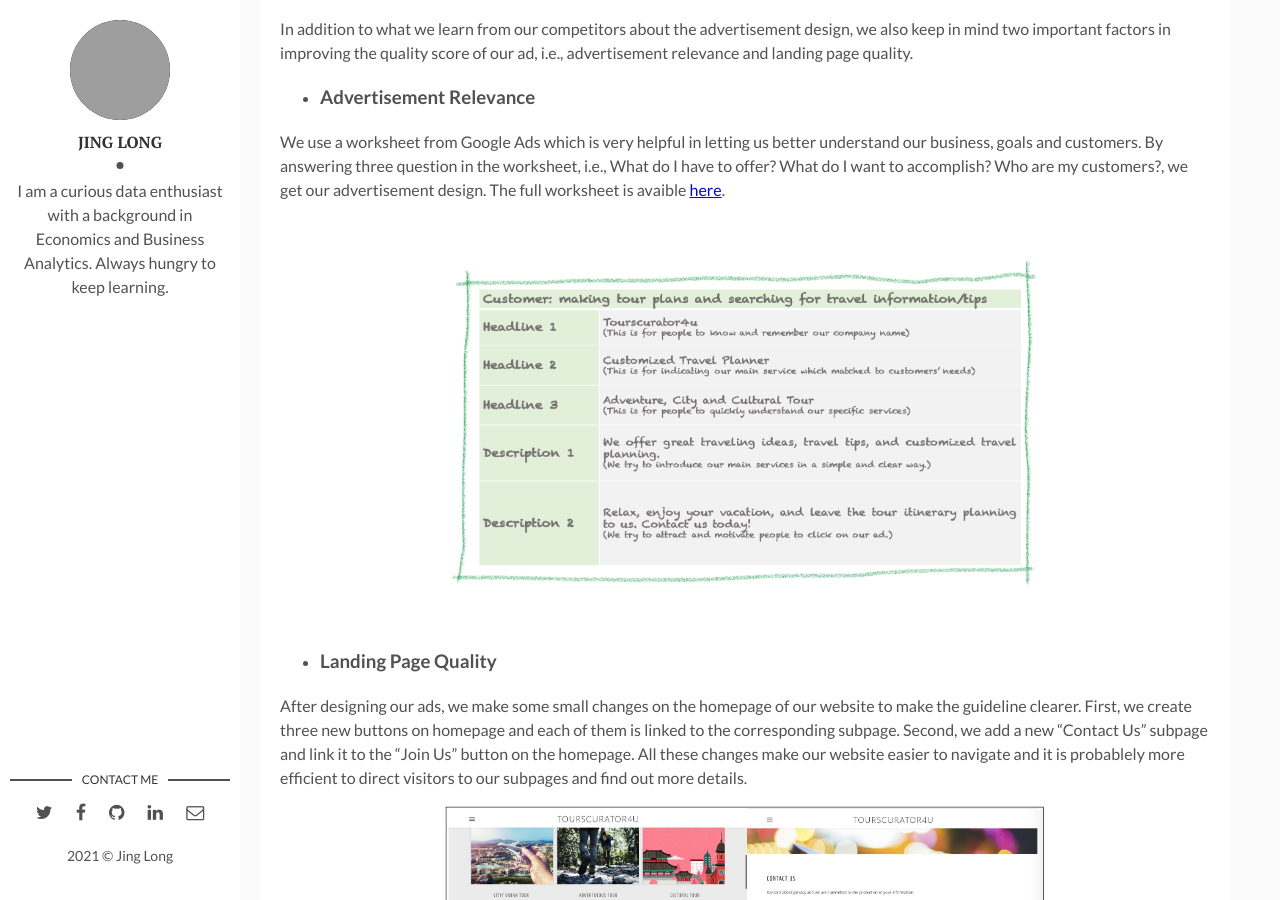
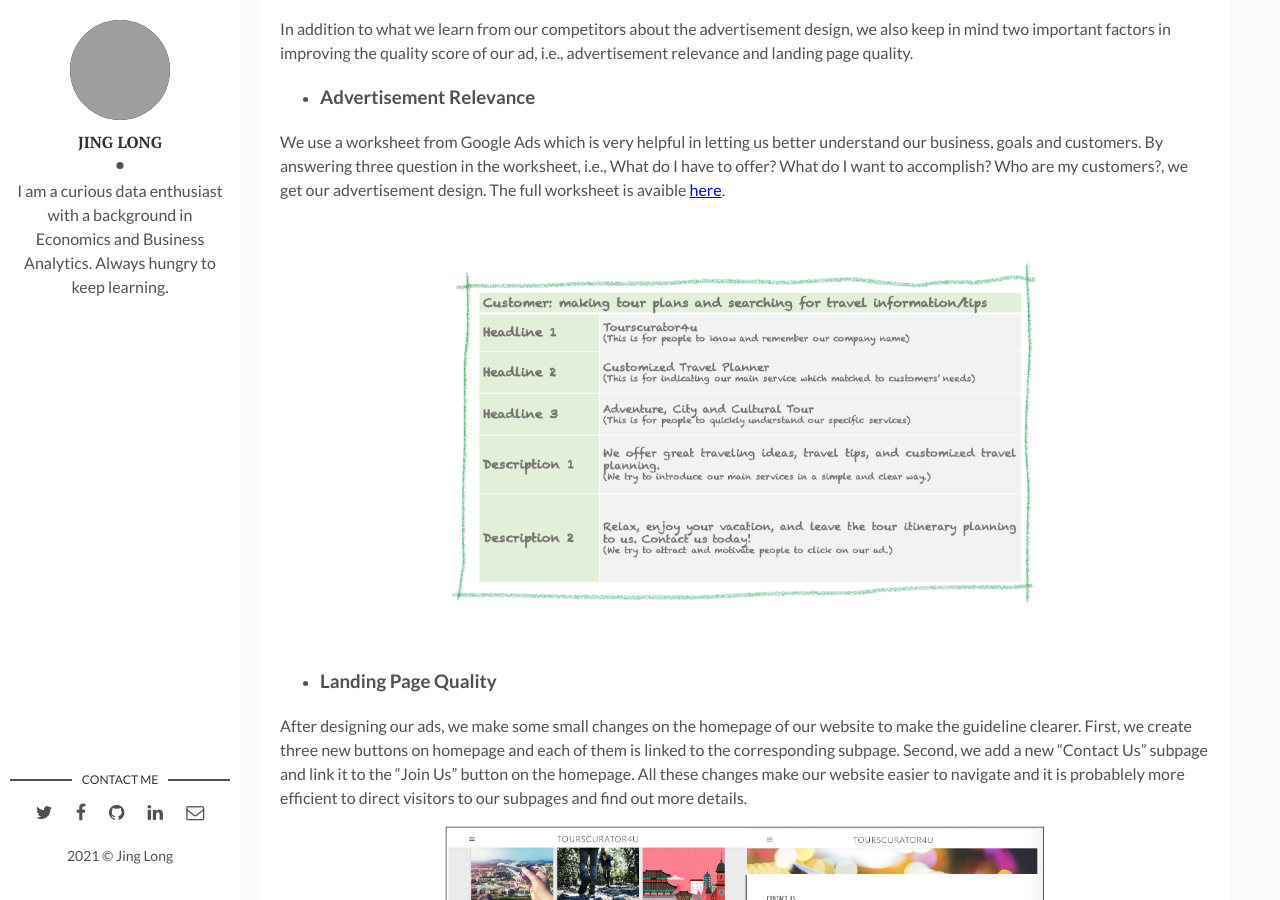
Before and after one commit to jing042323/jing-long, a Jekyll site: the page built from _posts/2021-10-07-google_ads.markdown, in a window 1280 px wide and 900 px high, scrolled down 5647 px. Built offline with Jekyll 4.4.1, drawn with Linux system fonts in a browser that asks for light colours; comment, search, counter and statistics services are not loaded; grey boxes are pictures that could not be loaded.

Commit message:
update ads

```diff
--- a/_posts/2021-10-07-google_ads.markdown
+++ b/_posts/2021-10-07-google_ads.markdown
@@ -142,7 +142,7 @@
 We use a worksheet from Google Ads which is very helpful in letting us better understand our business, goals and customers. By answering three question in the worksheet, i.e., What do I have to offer? What do I want to accomplish? Who are my customers?, we get our advertisement design. The full worksheet is avaible [here](https://github.com/jing042323/Case-Study/blob/main/Google_Ads/Appendix%201.pdf).
 
 <p align="center">
-<img src="{{site.baseurl}}/assets/img/Google_Ads/ads_design.png" height="410" width="600" />
+<img src="{{site.baseurl}}/assets/img/Google_Ads/ads_design.png" height="430" width="600" />
 </p>
 
 - ### Landing Page Quality
```
